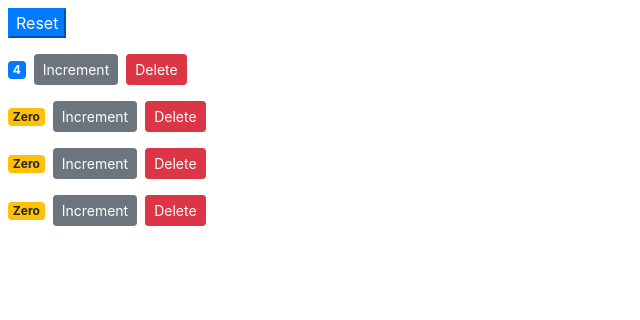
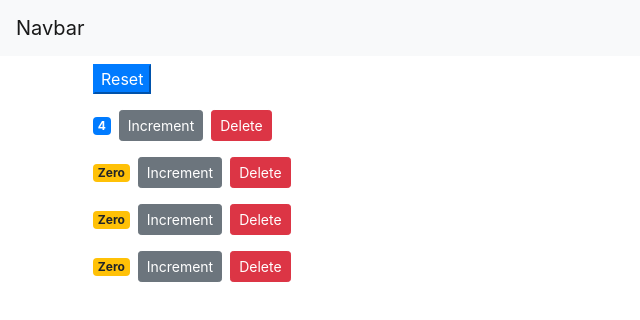
Before and after one commit to asteinberger/counter-app, a React (Create React App) app: page / in a window 1280 px wide. Shown: the top 320 px of the page, without its empty margins (0-640 px from the left). Built offline with nearby package versions, Linux system fonts and the light colour scheme.

Commit message:
lesson 20 - add navbar

```diff
--- a/src/App.js
+++ b/src/App.js
@@ -1,24 +1,16 @@
-import logo from './logo.svg';
-import './App.css';
+import React, { Component } from "react";
+import NavBar from "./components/navbar";
+import Counters from "./components/counters";
+import "./App.css";
 
 function App() {
   return (
-    <div className="App">
-      <header className="App-header">
-        <img src={logo} className="App-logo" alt="logo" />
-        <p>
-          Edit <code>src/App.js</code> and save to reload.
-        </p>
-        <a
-          className="App-link"
-          href="https://reactjs.org"
-          target="_blank"
-          rel="noopener noreferrer"
-        >
-          Learn React
-        </a>
-      </header>
-    </div>
+    <React.Fragment>
+      <NavBar />
+      <main className="container">
+        <Counters />
+      </main>
+    </React.Fragment>
   );
 }
 
--- /dev/null
+++ b/src/components/navbar.jsx
@@ -0,0 +1,15 @@
+import React, { Component } from "react";
+
+class NavBar extends Component {
+  render() {
+    return (
+      <nav className="navbar navbar-light bg-light">
+        <a className="navbar-brand" href="#">
+          Navbar
+        </a>
+      </nav>
+    );
+  }
+}
+
+export default NavBar;
--- a/src/index.js
+++ b/src/index.js
@@ -6,7 +6,7 @@
 import "bootstrap/dist/css/bootstrap.css";
 import Counters from "./components/counters";
 
-ReactDOM.render(<Counters />, document.getElementById("root"));
+ReactDOM.render(<App />, document.getElementById("root"));
 
 // If you want to start measuring performance in your app, pass a function
 // to log results (for example: reportWebVitals(console.log))
```
